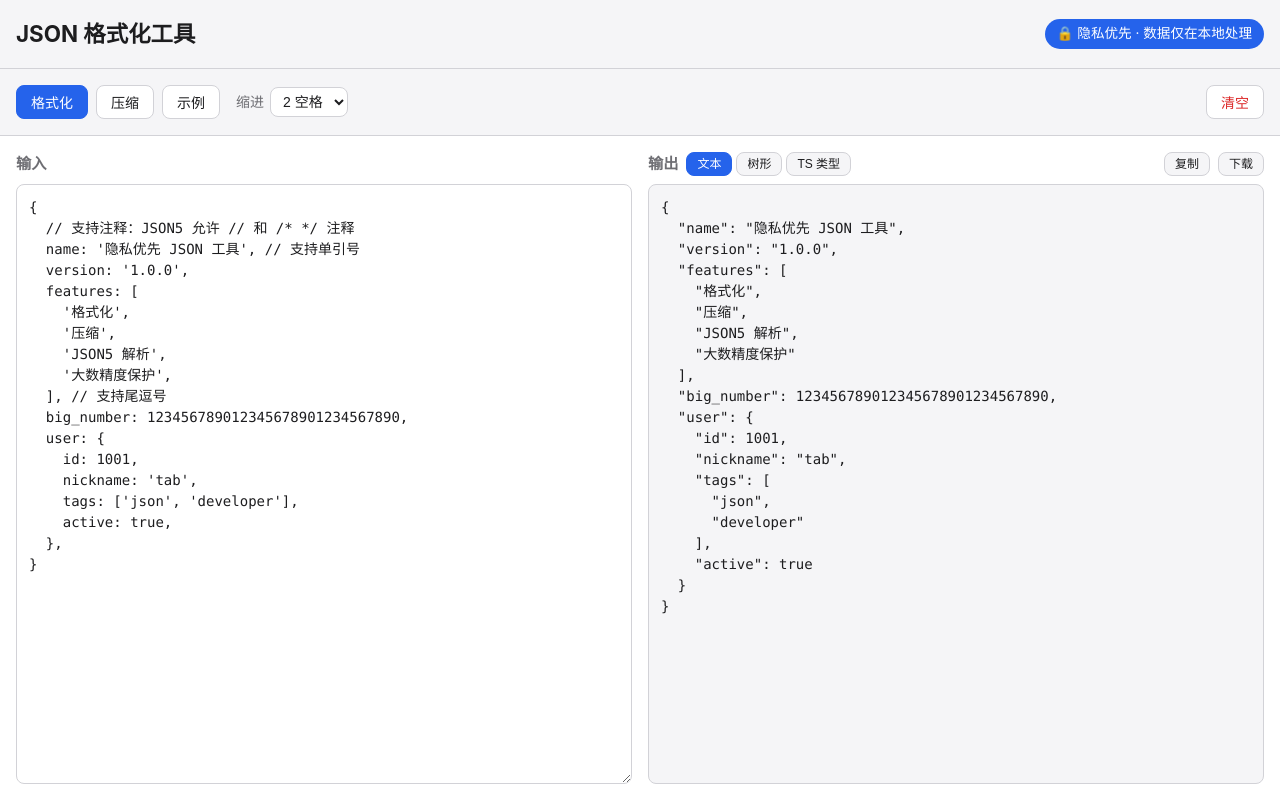
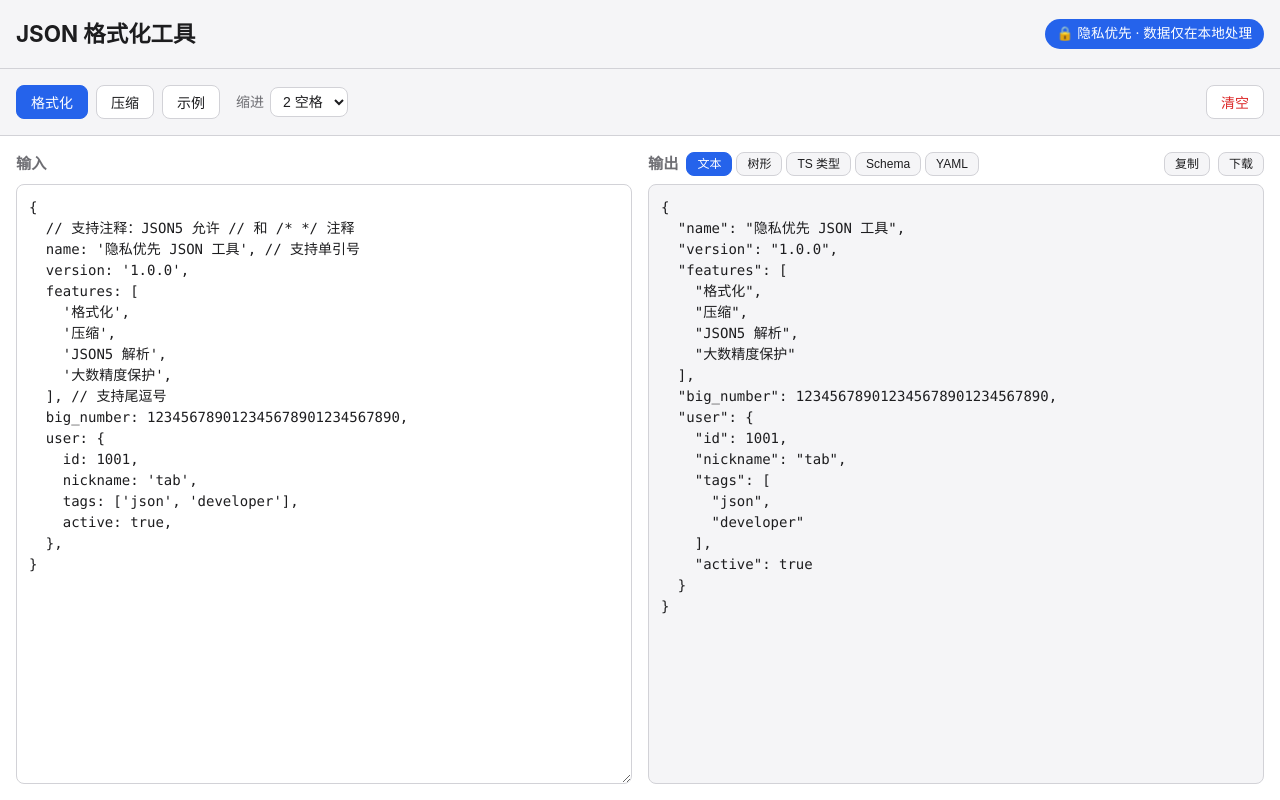
Before and after one commit to tab2010/json-tool, a Vue app: page / in a window 1280 px wide. Both pictures are taken after a click on the button "示例". Built offline with nearby package versions, Linux system fonts and the light colour scheme.

Commit message:
feat: 新增转 JSON Schema 和转 YAML 视图

```diff
--- a/src/components/JsonOutput.vue
+++ b/src/components/JsonOutput.vue
@@ -6,6 +6,8 @@ import { ref, computed } from 'vue'
 import JsonTreeNode from './JsonTreeNode.vue'
 import { copyText } from '../utils/clipboard.js'
 import { jsonToTypeScript } from '../utils/toTypeScript.js'
+import { jsonToSchema } from '../utils/toJsonSchema.js'
+import { jsonToYaml } from '../utils/toYaml.js'
 
 // 接收三个 props：
 // result —— 成功时的结果字符串（文本视图用）
@@ -20,18 +22,25 @@ const props = defineProps({
 // copied 是一个临时状态：复制成功后短暂显示"已复制"，1.5 秒后恢复
 const copied = ref(false)
 
-// mode 是视图模式：'text'（文本）、'tree'（树形）或 'ts'（TS 类型）
+// mode 是视图模式：'text' / 'tree' / 'ts' / 'schema' / 'yaml'
 const mode = ref('text')
 
-// TS 类型视图的代码（由 parsed 转换而来）
-const tsCode = computed(() => {
+// 转换类模式列表（生成转换结果而非展示 JSON）
+const CONVERSIONS = ['ts', 'schema', 'yaml']
+const isConversion = computed(() => CONVERSIONS.includes(mode.value))
+
+// 转换结果（由 parsed 转换而来，随 mode 变化）
+const convertedText = computed(() => {
   if (props.parsed === null || props.parsed === undefined) return ''
-  return jsonToTypeScript(props.parsed)
+  if (mode.value === 'ts') return jsonToTypeScript(props.parsed)
+  if (mode.value === 'schema') return jsonToSchema(props.parsed)
+  if (mode.value === 'yaml') return jsonToYaml(props.parsed)
+  return ''
 })
 
-// 当前视图对应的"输出文本"（复制/下载用，TS 模式下是 TS 代码）
+// 当前视图对应的"输出文本"（复制/下载用，转换模式用转换结果）
 const outputText = computed(() => {
-  return mode.value === 'ts' ? tsCode.value : props.result
+  return isConversion.value ? convertedText.value : props.result
 })
 
 // 复制当前视图的内容到剪贴板（复用 clipboard.js 的工具函数）
@@ -41,17 +50,23 @@ async function copyResult() {
   setTimeout(() => (copied.value = false), 1500)
 }
 
-// 把当前视图的内容下载为文件（TS 模式下载 .ts，其余下载 .json）
+// 不同模式对应的下载文件名
+const FILENAMES = {
+  ts: 'types.ts',
+  schema: 'schema.json',
+  yaml: 'output.yaml',
+}
+
+// 把当前视图的内容下载为文件（转换模式下载对应格式，其余下载 .json）
 function downloadResult() {
   const text = outputText.value
   if (!text) return
-  const isTs = mode.value === 'ts'
   // Blob 把字符串变成"文件内容"，URL.createObjectURL 生成一个临时的本地下载地址
   const blob = new Blob([text], { type: 'text/plain' })
   const url = URL.createObjectURL(blob)
   const a = document.createElement('a')
   a.href = url
-  a.download = isTs ? 'types.ts' : 'formatted.json'
+  a.download = FILENAMES[mode.value] || 'formatted.json'
   a.click() // 触发下载
   URL.revokeObjectURL(url) // 释放临时地址，避免内存泄漏
 }
@@ -67,6 +82,8 @@ function downloadResult() {
           <button class="btn" :class="{ active: mode === 'text' }" @click="mode = 'text'">文本</button>
           <button class="btn" :class="{ active: mode === 'tree' }" @click="mode = 'tree'">树形</button>
           <button class="btn" :class="{ active: mode === 'ts' }" @click="mode = 'ts'">TS 类型</button>
+          <button class="btn" :class="{ active: mode === 'schema' }" @click="mode = 'schema'" title="JSON Schema">Schema</button>
+          <button class="btn" :class="{ active: mode === 'yaml' }" @click="mode = 'yaml'">YAML</button>
         </div>
         <span class="spacer"></span>
         <button class="btn" @click="copyResult">{{ copied ? '已复制 ✓' : '复制' }}</button>
@@ -91,8 +108,8 @@ function downloadResult() {
       <JsonTreeNode :value="parsed" />
     </div>
 
-    <!-- TS 类型视图 -->
-    <pre v-else-if="result && mode === 'ts'" class="result">{{ tsCode }}</pre>
+    <!-- 转换视图（TS / JSON Schema / YAML） -->
+    <pre v-else-if="result && isConversion" class="result">{{ convertedText }}</pre>
 
     <p v-else class="hint">格式化结果会显示在这里</p>
   </div>
--- /dev/null
+++ b/src/utils/toJsonSchema.js
@@ -0,0 +1,36 @@
+// src/utils/toJsonSchema.js —— 把解析后的 JSON 值转成 JSON Schema。
+// 纯函数，不依赖 Vue，可单独用 node 测试。
+
+import { isBigNumber, stringify } from './json.js'
+
+// 生成单个值的 schema（递归）
+function schemaOf(value) {
+  if (value === null) return { type: 'null' }
+  if (Array.isArray(value)) {
+    // 简化：用第一个元素推断 items（假设数组元素同构）
+    return { type: 'array', items: value.length ? schemaOf(value[0]) : {} }
+  }
+  if (isBigNumber(value)) return { type: 'integer' }
+  if (typeof value === 'object') {
+    const properties = {}
+    for (const key of Object.keys(value)) {
+      properties[key] = schemaOf(value[key])
+    }
+    return { type: 'object', properties }
+  }
+  if (typeof value === 'string') return { type: 'string' }
+  if (typeof value === 'number') {
+    return Number.isInteger(value) ? { type: 'integer' } : { type: 'number' }
+  }
+  if (typeof value === 'boolean') return { type: 'boolean' }
+  return {}
+}
+
+// 对外：把值转成 JSON Schema 字符串
+export function jsonToSchema(value, indent = 2) {
+  const schema = {
+    $schema: 'http://json-schema.org/draft-07/schema#',
+    ...schemaOf(value),
+  }
+  return stringify(schema, indent)
+}
--- /dev/null
+++ b/src/utils/toYaml.js
@@ -0,0 +1,87 @@
+// src/utils/toYaml.js —— 把解析后的 JSON 值转成 YAML 字符串。
+// 纯函数，不依赖 Vue，可单独用 node 测试。
+
+import { isBigNumber } from './json.js'
+
+// 判断是否是"标量"（非对象/数组，可直接写在一行）
+function isScalar(v) {
+  return (
+    v === null ||
+    typeof v === 'string' ||
+    typeof v === 'number' ||
+    typeof v === 'boolean' ||
+    isBigNumber(v)
+  )
+}
+
+// 标量值转 YAML 文本
+function scalarYaml(v) {
+  if (v === null) return 'null'
+  if (typeof v === 'boolean') return v ? 'true' : 'false'
+  if (typeof v === 'number') return String(v)
+  if (isBigNumber(v)) return v.toFixed()
+  return yamlString(v) // 字符串
+}
+
+// 字符串转 YAML：含特殊字符时加引号，避免解析歧义
+function yamlString(s) {
+  if (s === '') return '""'
+  const needsQuote =
+    /[:#&*!|>%@`"'[\]{},\n\t]/.test(s) ||
+    /^\s|\s$/.test(s) ||
+    /^(true|false|null|~|yes|no|on|off|[-+]?\d|\.)/i.test(s)
+  return needsQuote ? JSON.stringify(s) : s
+}
+
+// key 转 YAML：合法标识符不加引号，否则加引号
+function yamlKey(key) {
+  return /^[A-Za-z_][A-Za-z0-9_-]*$/.test(key) ? key : JSON.stringify(key)
+}
+
+// 生成 YAML。indent 是当前层级的缩进字符串。
+function toYaml(value, indent) {
+  if (isScalar(value)) return scalarYaml(value)
+  if (Array.isArray(value)) return yamlArray(value, indent)
+  return yamlObject(value, indent)
+}
+
+// 对象：key: value 逐行
+function yamlObject(obj, indent) {
+  const keys = Object.keys(obj)
+  if (keys.length === 0) return '{}'
+  const lines = keys.map((key) => {
+    const keyStr = yamlKey(key)
+    const v = obj[key]
+    if (isScalar(v)) {
+      return indent + keyStr + ': ' + scalarYaml(v)
+    }
+    // 对象/数组：换行后缩进
+    return indent + keyStr + ':\n' + toYaml(v, indent + '  ')
+  })
+  return lines.join('\n')
+}
+
+// 数组：- item 逐行
+function yamlArray(arr, indent) {
+  if (arr.length === 0) return '[]'
+  const lines = []
+  for (const item of arr) {
+    if (isScalar(item)) {
+      lines.push(indent + '- ' + scalarYaml(item))
+    } else if (Array.isArray(item)) {
+      lines.push(indent + '-\n' + toYaml(item, indent + '  '))
+    } else {
+      // 对象项：字段与 '- ' 后对齐
+      const objStr = toYaml(item, indent + '  ')
+      const objLines = objStr.split('\n')
+      lines.push(indent + '- ' + objLines[0].slice((indent + '  ').length))
+      lines.push(...objLines.slice(1))
+    }
+  }
+  return lines.join('\n')
+}
+
+// 对外：把值转成 YAML 字符串
+export function jsonToYaml(value) {
+  return toYaml(value, '')
+}
```
